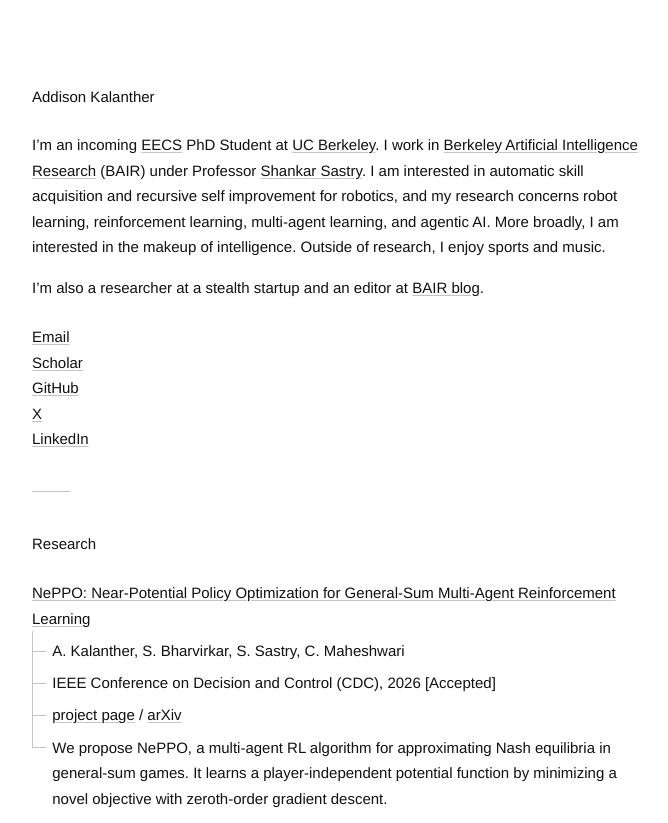
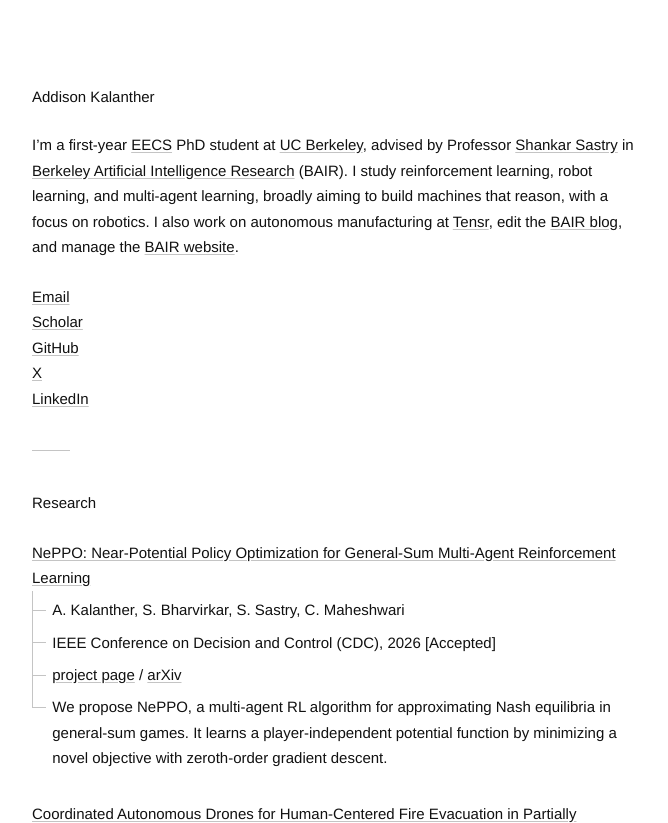
Before and after one commit to adkala/adkala.github.io, an Astro site: page / in a window 1280 px wide. Shown: the top 823 px of the page, without its empty margins (302-970 px from the left). Built offline with nearby package versions, Linux system fonts and the light colour scheme; Astro itself is replaced by a stand-in of ours.

Commit message:
Update bio
Squash of the incremental bio edits to src/content/site.md: first-year
PhD status, advisor and BAIR wording, research interests, Tensr
affiliation, and BAIR media roles (blog editor, website manager),
condensed into a single paragraph.

```diff
--- a/src/content/site.md
+++ b/src/content/site.md
@@ -56,6 +56,4 @@
       policies and deep RL to train an adaptive pursuer team.
 ---
 
-I'm an incoming [EECS](https://www.eecs.berkeley.edu/) PhD Student at [UC Berkeley](https://www.berkeley.edu/). I work in [Berkeley Artificial Intelligence Research](https://bair.berkeley.edu/) (BAIR) under Professor [Shankar Sastry](https://www2.eecs.berkeley.edu/Faculty/Homepages/sastry.html). I am interested in automatic skill acquisition and recursive self improvement for robotics, and my research concerns robot learning, reinforcement learning, multi-agent learning, and agentic AI. More broadly, I am interested in the makeup of intelligence. Outside of research, I enjoy sports and music.
-
-I'm also a researcher at a stealth startup and an editor at [BAIR blog](https://bair.berkeley.edu/blog/).
+I'm a first-year [EECS](https://www.eecs.berkeley.edu/) PhD student at [UC Berkeley](https://www.berkeley.edu/), advised by Professor [Shankar Sastry](https://www.eecs.berkeley.edu/Faculty/Homepages/sastry.html) in [Berkeley Artificial Intelligence Research](https://bair.berkeley.edu/) (BAIR). I study reinforcement learning, robot learning, and multi-agent learning, broadly aiming to build machines that reason, with a focus on robotics. I also work on autonomous manufacturing at [Tensr](https://tensr.com), edit the [BAIR blog](https://bair.berkeley.edu/blog/), and manage the [BAIR website](https://bair.berkeley.edu/).
```
